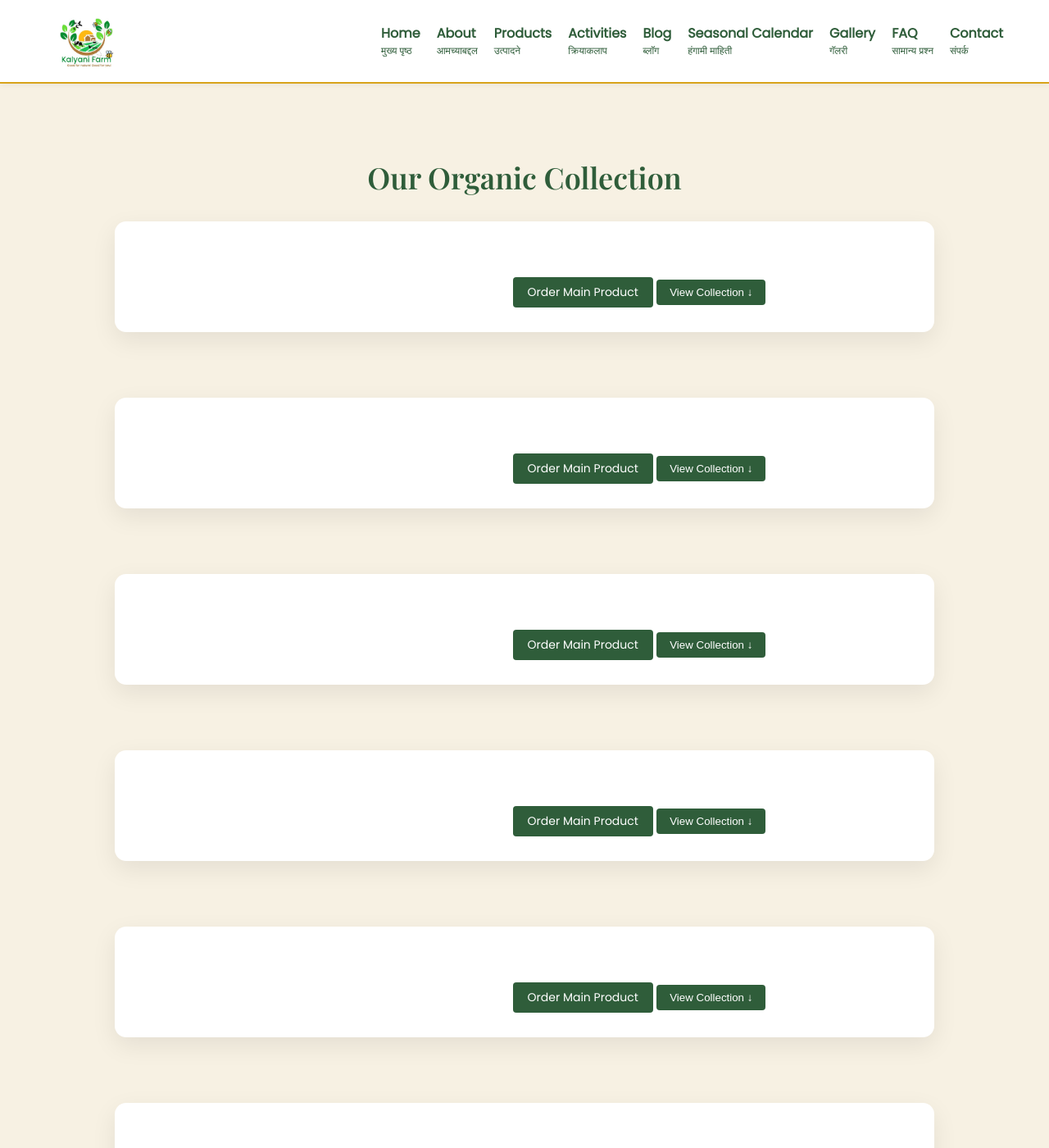
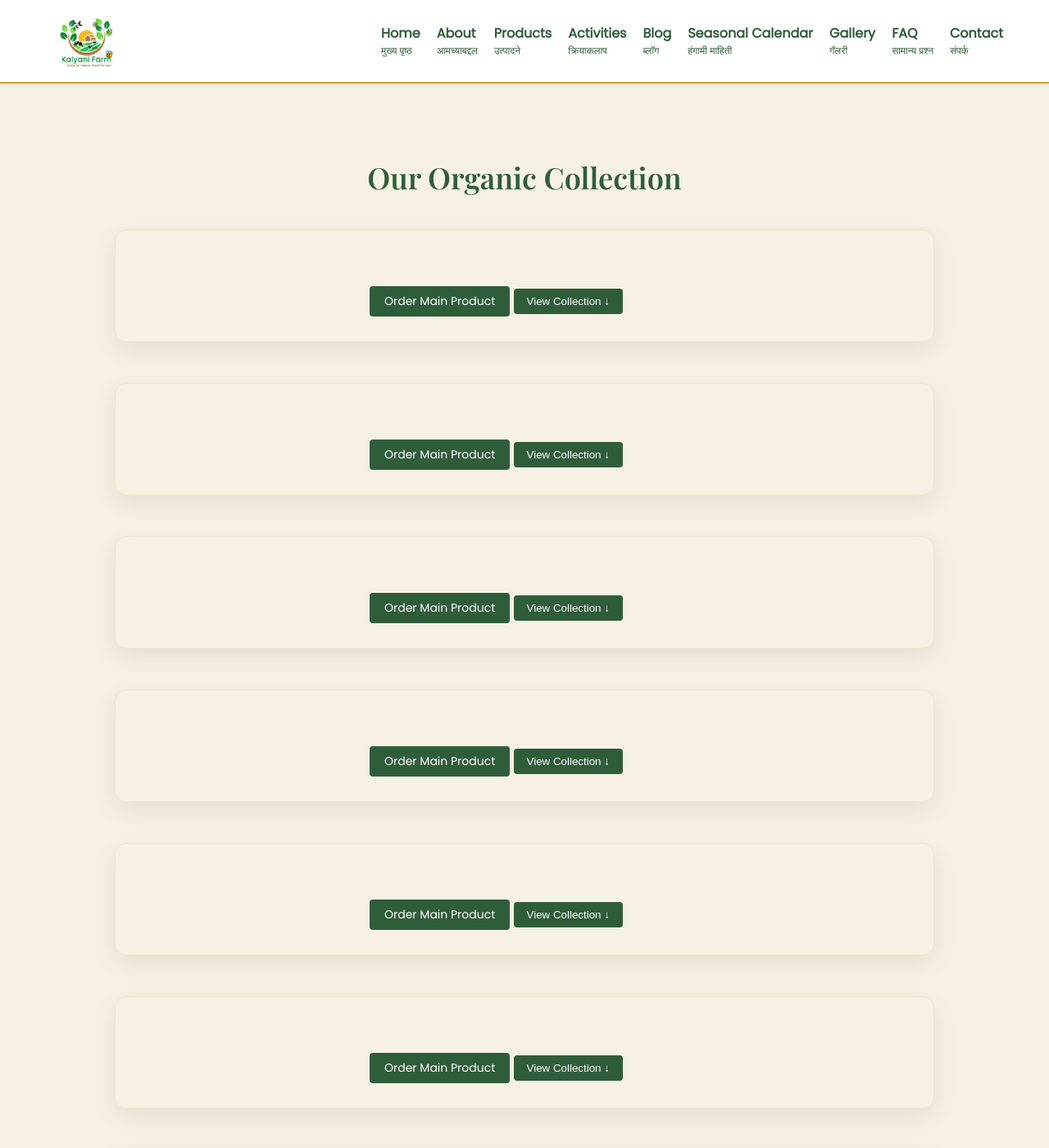
Before and after one commit to kalyaniagrifarms/kalyani-farm, a Jekyll site: the page built from 20-products.html, in a window 1280 px wide and 1400 px high. Shown: the whole window at 82% size. Built offline with Jekyll 4.4.1, drawn with Linux system fonts in a browser that asks for light colours.

Commit message:
Update style.css

```diff
--- a/css/style.css
+++ b/css/style.css
@@ -152,9 +152,12 @@
 ===================== */
 .section {
 padding: 40px 16px;
-text-align: center;
 }
 
+.section h2 {
+  text-align: center;
+  margin-bottom: 40px;
+}
 @media (min-width: 768px) {
 .section {
 padding: 60px 40px;
@@ -393,18 +396,17 @@
 ===================== */
 .premium-products {
 max-width: 1000px;
-margin: auto;
-display: flex;
-flex-direction: column;
-gap: 30px;
+margin: 0 auto;
 }
 
 .premium-card {
-background: #fff;
+background: linear-gradient (to bottom right, #ffffff, #f8f5ed);
+border: 1px solid #f0e6c8;
 border-radius: 14px;
 padding: 30px;
 margin-bottom: 50px;
 box-shadow: 0 10px 30px rgba(0,0,0,0.08);
+transition: all 0.3s ease;
 }
 
 .premium-card:hover {
@@ -469,3 +471,15 @@
 .derived-card:hover {
 transform: translateY(-6px);
 }
+
+@media (max-width: 768px){
+  .premium-header{
+    flex-direction: column;
+    text-align: center;
+  }
+
+.premium-header img{
+  width: 100%;
+  max-width:350px;
+}
+}
```
